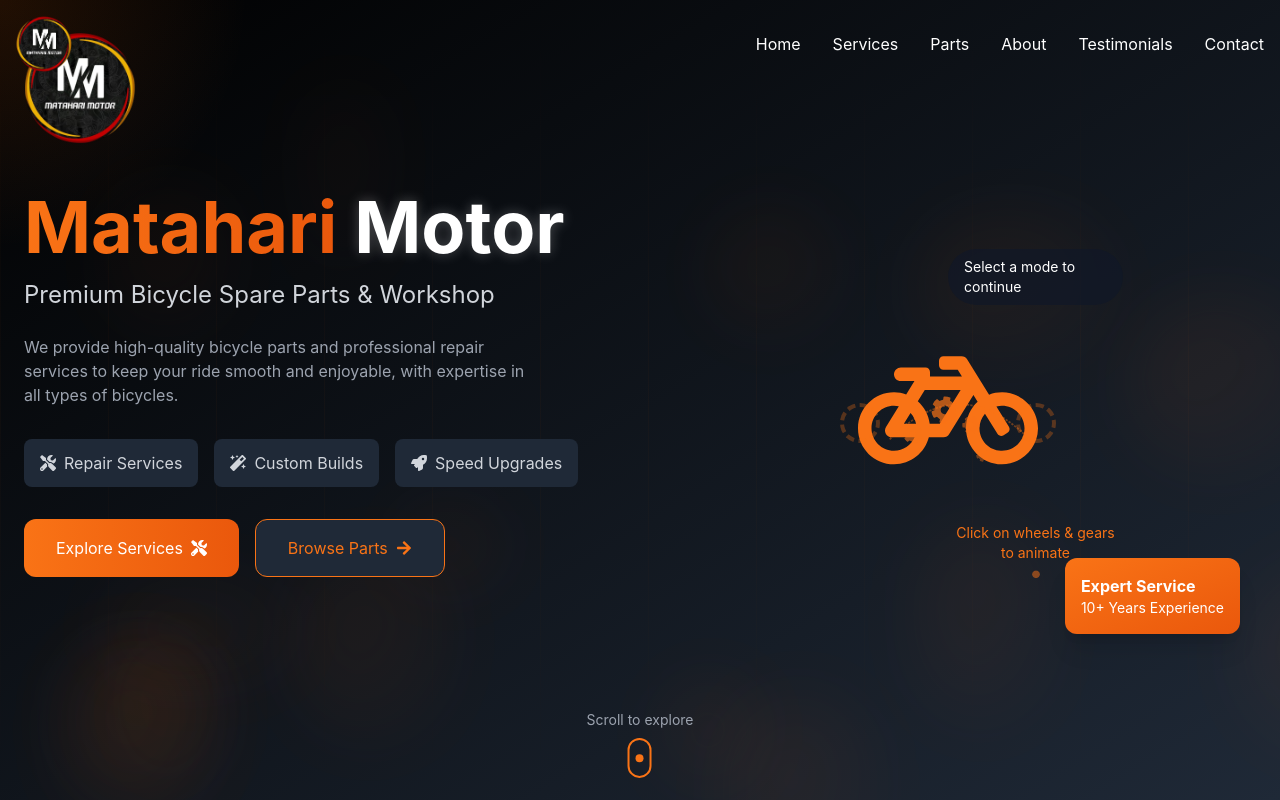
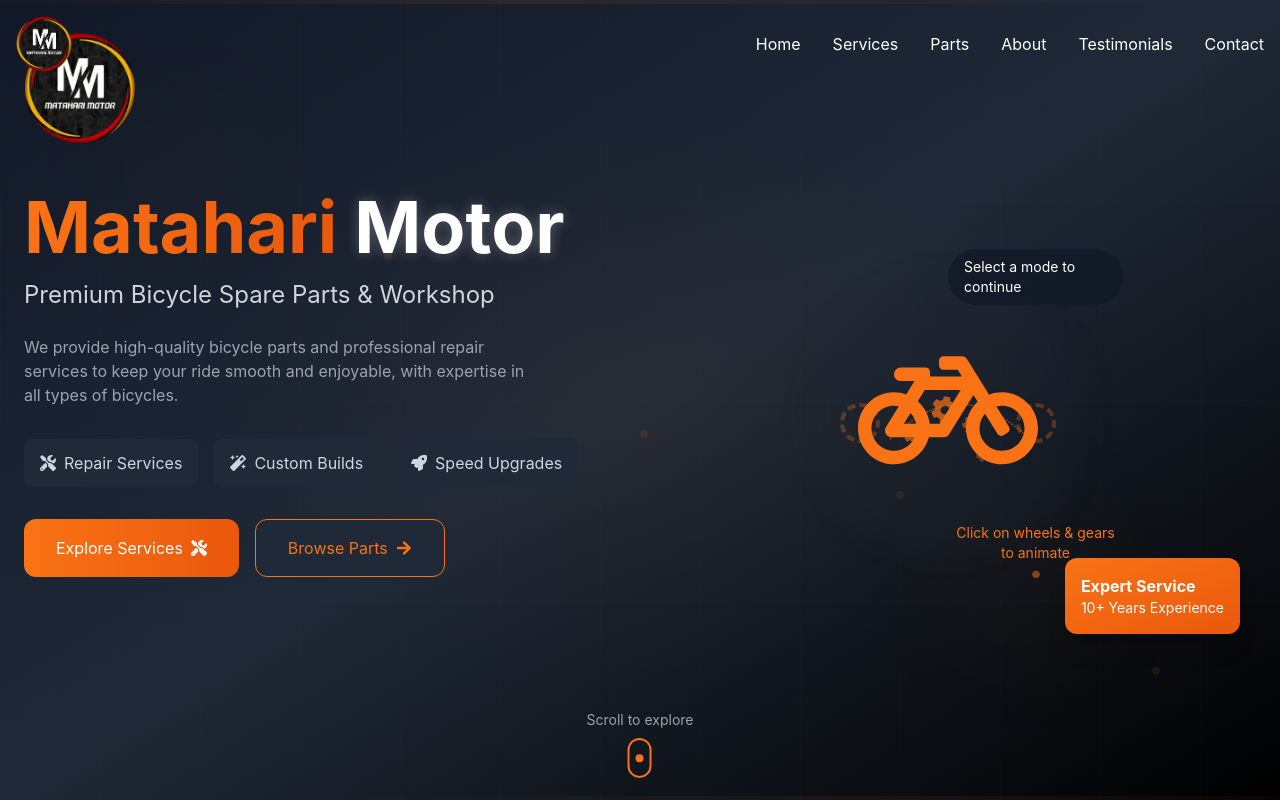
Before and after one commit to MarvelCollin/MatahariMotor, a React (Vite) app: page / in a window 1280 px wide. Shown: the top 800 px of the page. Built offline with nearby package versions, Linux system fonts and the light colour scheme.

Commit message:
fix: background animation conflict

```diff
--- a/src/components/BicycleAnimation.tsx
+++ b/src/components/BicycleAnimation.tsx
@@ -184,30 +184,31 @@ const BicycleAnimation = forwardRef<BicycleAnimationRef, BicycleAnimationProps>(
     handleModeChange();
   }, [interactiveMode, bicycleControls, customizeControls]);
 
-  // Expose methods to parent component - MODIFIED for better positioning
+  // Expose methods to parent component - MODIFIED to be stable
   useImperativeHandle(ref, () => ({
     updateBikePosition: (moveX: number, moveY: number) => {
-      // Only apply subtle transformations to content inside the container
-      // but keep the main container fixed in place
+      // Only apply very subtle transformations to content inside the container
       if (bikeContentRef.current) {
-        bikeContentRef.current.style.transform = `translate(${moveX}px, ${moveY}px)`;
+        // Apply strong damping to make movement barely noticeable
+        const dampedX = moveX * 0.4;
+        const dampedY = moveY * 0.4;
+        bikeContentRef.current.style.transform = `translate(${dampedX}px, ${dampedY}px)`;
       }
 
-      // Create particle trail effect
-      if (particlesRef.current && Math.random() > 0.7) {
-        createParticle(moveX, moveY);
-      }
+      // No particle trail effect - removed to eliminate visual bugs
     }
   }));
 
-  // Particle effect
+  // Particle effect - REDUCED frequency and visibility
   const createParticle = (moveX: number, moveY: number) => {
     if (!particlesRef.current) return;
 
+    // Only create particles occasionally to reduce visual noise
+    if (Math.random() > 0.85) {
       const particle = document.createElement('div');
-    const size = Math.random() * 8 + 4;
-    const speedX = Math.random() * 2 - 1;
-    const speedY = Math.random() * 2 - 1;
+      const size = Math.random() * 6 + 3;
+      const speedX = Math.random() * 1.5 - 0.75;
+      const speedY = Math.random() * 1.5 - 0.75;
 
       particle.style.width = `${size}px`;
       particle.style.height = `${size}px`;
@@ -215,14 +216,14 @@ const BicycleAnimation = forwardRef<BicycleAnimationRef, BicycleAnimationProps>(
       particle.style.position = 'absolute';
       particle.style.pointerEvents = 'none';
 
-    // Different particles for different modes
+      // Different particles for different modes - REDUCED opacity
       if (interactiveMode === "customize") {
-      particle.style.background = `hsl(${Math.random() * 360}, 100%, 70%)`;
+        particle.style.background = `hsla(${Math.random() * 360}, 100%, 70%, 0.6)`;
       } else if (interactiveMode === "speed") {
-      particle.style.background = '#f97316';
-      particle.style.boxShadow = '0 0 8px #f97316';
+        particle.style.background = 'rgba(249, 115, 22, 0.6)';
+        particle.style.boxShadow = '0 0 4px rgba(249, 115, 22, 0.3)';
       } else {
-      particle.style.background = 'rgba(249, 115, 22, 0.7)';
+        particle.style.background = 'rgba(249, 115, 22, 0.4)';
       }
 
       // Position at the center of the container plus the parallax offset
@@ -234,7 +235,7 @@ const BicycleAnimation = forwardRef<BicycleAnimationRef, BicycleAnimationProps>(
       // Animate the particle
       let posX = 0;
       let posY = 0;
-    let opacity = 1;
+      let opacity = 0.7;
 
       const animate = () => {
         if (opacity <= 0) {
@@ -246,7 +247,7 @@ const BicycleAnimation = forwardRef<BicycleAnimationRef, BicycleAnimationProps>(
 
         posX += speedX;
         posY += speedY;
-      opacity -= 0.02;
+        opacity -= 0.03;
 
         particle.style.transform = `translate(${posX}px, ${posY}px)`;
         particle.style.opacity = opacity.toString();
@@ -255,6 +256,7 @@ const BicycleAnimation = forwardRef<BicycleAnimationRef, BicycleAnimationProps>(
       };
 
       requestAnimationFrame(animate);
+    }
   };
 
   // Wheel animation with safety check
@@ -361,11 +363,28 @@ const BicycleAnimation = forwardRef<BicycleAnimationRef, BicycleAnimationProps>(
   `;
 
   return (
-    <div className="relative w-full h-full flex items-center justify-center overflow-visible" ref={bikeRef}>
-      {/* Particle container - fixed position */}
-      <div ref={particlesRef} className="absolute inset-0 pointer-events-none overflow-hidden" />
+    <div className="relative w-full h-full flex items-center justify-center" ref={bikeRef}>
+      {/* Fixed stable background - no particles that can cause issues */}
+      <div className="absolute inset-0 flex items-center justify-center pointer-events-none">
+        {/* Static circle background */}
+        <div className="absolute w-[280px] h-[280px] rounded-full bg-gray-800/20 blur-md"></div>
 
-      {/* Content container that can move slightly with mouse for parallax effect */}
+        {/* Simple glow effect based on mode */}
+        {speedMode && (
+          <div className="absolute w-[300px] h-[300px] rounded-full bg-orange-500/5 blur-xl"></div>
+        )}
+        {customizeMode && (
+          <div
+            className="absolute w-[300px] h-[300px] rounded-full blur-xl"
+            style={{ backgroundColor: `${selectedColor}10` }}
+          ></div>
+        )}
+        {repairMode && (
+          <div className="absolute w-[300px] h-[300px] rounded-full bg-yellow-500/5 blur-xl"></div>
+        )}
+      </div>
+
+      {/* Content container with limited movement */}
       <div
         ref={bikeContentRef}
         className="relative w-[280px] h-[280px] md:w-[350px] md:h-[350px] flex items-center justify-center"
@@ -374,8 +393,8 @@ const BicycleAnimation = forwardRef<BicycleAnimationRef, BicycleAnimationProps>(
         <motion.div
           className="relative w-full h-full flex items-center justify-center"
           animate={{
-            rotateX: customizeMode ? [0, 5, 0] : 0,
-            rotateY: customizeMode ? [0, 8, 0] : 0,
+            rotateX: customizeMode ? [0, 3, 0] : 0,
+            rotateY: customizeMode ? [0, 5, 0] : 0,
             transition: {
               duration: 4,
               repeat: Infinity,
--- a/src/sections/Hero.tsx
+++ b/src/sections/Hero.tsx
@@ -9,7 +9,6 @@ import type { BicycleAnimationRef } from '../components/BicycleAnimation';
 
 const Hero = () => {
   const [interactiveMode, setInteractiveMode] = useState("default");
-  const [cursorPosition, setCursorPosition] = useState({ x: 0, y: 0 });
   const containerRef = useRef<HTMLDivElement>(null);
   const bicycleAnimationRef = useRef<BicycleAnimationRef>(null);
 
@@ -23,21 +22,19 @@ const Hero = () => {
 
   useEffect(() => {
     const handleMouseMove = (e: MouseEvent) => {
-      if (!containerRef.current) return;
+      if (!containerRef.current || !bicycleAnimationRef.current) return;
 
       const { clientX, clientY } = e;
       const { left, top, width, height } = containerRef.current.getBoundingClientRect();
 
-      const x = (clientX - left) / width;
-      const y = (clientY - top) / height;
+      // Calculate normalized position with strong dampening
+      const rawX = (clientX - left) / width;
+      const rawY = (clientY - top) / height;
 
-      setCursorPosition({ x, y });
-
-      if (bicycleAnimationRef.current) {
-        const moveX = (x - 0.5) * 10;
-        const moveY = (y - 0.5) * 5;
-        bicycleAnimationRef.current.updateBikePosition(moveX, moveY);
-      }
+      // Very minimal movement for bicycle only
+      const moveX = (rawX - 0.5) * 4;
+      const moveY = (rawY - 0.5) * 2;
+      bicycleAnimationRef.current.updateBikePosition(moveX, moveY);
     };
 
     window.addEventListener('mousemove', handleMouseMove);
@@ -53,85 +50,87 @@ const Hero = () => {
       animate={{ opacity: 1 }}
       transition={{ duration: 1 }}
     >
-      {/* Dynamic Background */}
-      <div className="absolute inset-0 bg-gradient-to-br from-black to-gray-800 overflow-hidden">
-        {/* Animated circles */}
-        {Array.from({ length: 15 }).map((_, i) => (
+      {/* Fixed Background */}
+      <div className="absolute inset-0 bg-gradient-to-br from-gray-900 via-gray-800 to-black">
+        {/* Static gradient overlay */}
+        <div className="absolute inset-0 opacity-20 bg-[radial-gradient(ellipse_at_center,_var(--tw-gradient-stops))] from-orange-500/20 via-transparent to-transparent"></div>
+
+        {/* Fixed position decorative elements */}
+        <div className="absolute top-[15%] left-[10%] w-24 h-24 rounded-full bg-orange-500/5 blur-3xl"></div>
+        <div className="absolute bottom-[20%] right-[15%] w-32 h-32 rounded-full bg-orange-500/5 blur-3xl"></div>
+        <div className="absolute top-[40%] right-[20%] w-16 h-16 rounded-full bg-orange-600/5 blur-2xl"></div>
+      </div>
+
+      {/* Stable Grid Pattern */}
+      <div className="absolute inset-0 opacity-5 pointer-events-none">
+        <svg width="100%" height="100%" xmlns="http://www.w3.org/2000/svg">
+          <defs>
+            <pattern id="smallGrid" width="20" height="20" patternUnits="userSpaceOnUse">
+              <path d="M 20 0 L 0 0 0 20" fill="none" stroke="rgba(249, 115, 22, 0.3)" strokeWidth="0.5"/>
+            </pattern>
+            <pattern id="grid" width="100" height="100" patternUnits="userSpaceOnUse">
+              <rect width="100" height="100" fill="url(#smallGrid)"/>
+              <path d="M 100 0 L 0 0 0 100" fill="none" stroke="rgba(249, 115, 22, 0.5)" strokeWidth="1"/>
+            </pattern>
+          </defs>
+          <rect width="100%" height="100%" fill="url(#grid)" />
+        </svg>
+      </div>
+
+      {/* Fixed animated accents */}
+      <div className="absolute inset-0 overflow-hidden pointer-events-none">
+        {/* Top accent */}
+        <motion.div
+          className="absolute top-0 left-0 w-full h-1 bg-gradient-to-r from-transparent via-orange-500/20 to-transparent"
+          animate={{
+            x: ['-100%', '100%'],
+            opacity: [0, 0.5, 0]
+          }}
+          transition={{
+            duration: 15,
+            repeat: Infinity,
+            repeatType: "loop",
+            ease: "linear"
+          }}
+        />
+
+        {/* Bottom accent */}
+        <motion.div
+          className="absolute bottom-0 left-0 w-full h-1 bg-gradient-to-r from-transparent via-orange-500/20 to-transparent"
+          animate={{
+            x: ['100%', '-100%'],
+            opacity: [0, 0.5, 0]
+          }}
+          transition={{
+            duration: 18,
+            repeat: Infinity,
+            repeatType: "loop",
+            ease: "linear"
+          }}
+        />
+
+        {/* Minimal animated dots */}
+        {[1, 2, 3, 4].map((item) => (
           <motion.div
-            key={i}
-            className="absolute rounded-full bg-gradient-to-br from-orange-500/20 to-orange-600/5"
+            key={item}
+            className="absolute w-2 h-2 rounded-full bg-orange-500/30"
             style={{
-              top: `${Math.random() * 100}%`,
-              left: `${Math.random() * 100}%`,
-              width: `${Math.random() * 200 + 50}px`,
-              height: `${Math.random() * 200 + 50}px`,
-              filter: 'blur(40px)'
+              top: `${20 + item * 15}%`,
+              left: `${10 + item * 20}%`,
             }}
             animate={{
-              y: [0, Math.random() * 50 - 25],
-              x: [0, Math.random() * 50 - 25],
-              scale: [1, Math.random() * 0.3 + 0.8, 1],
-              opacity: [0.2, 0.4, 0.2]
+              y: [0, item % 2 === 0 ? 30 : -30, 0],
+              opacity: [0.2, 0.4, 0.2],
             }}
             transition={{
-              duration: Math.random() * 10 + 10,
+              duration: 10 + item * 2,
               repeat: Infinity,
-              repeatType: 'reverse'
+              repeatType: "reverse",
+              ease: "easeInOut"
             }}
           />
         ))}
       </div>
-
-      {/* Animated Grid Lines */}
-      <div className="absolute inset-0 opacity-10">
-        <div className="w-full h-full grid grid-cols-12 gap-4">
-          {Array.from({ length: 12 }).map((_, i) => (
-            <motion.div
-              key={i}
-              className="h-full w-px bg-gradient-to-b from-transparent via-orange-500/30 to-transparent"
-              initial={{ height: 0 }}
-              animate={{ height: '100%' }}
-              transition={{
-                duration: 2,
-                delay: i * 0.1,
-                ease: "easeOut"
-              }}
-            />
-          ))}
-        </div>
-        <div className="w-full h-full grid grid-rows-12 gap-4">
-          {Array.from({ length: 12 }).map((_, i) => (
-            <motion.div
-              key={i}
-              className="w-full h-px bg-gradient-to-r from-transparent via-orange-500/30 to-transparent"
-              initial={{ width: 0 }}
-              animate={{ width: '100%' }}
-              transition={{
-                duration: 2,
-                delay: i * 0.1,
-                ease: "easeOut"
-              }}
-            />
-          ))}
-        </div>
-      </div>
-
-      {/* Custom radial glow following cursor */}
-      <motion.div
-        className="pointer-events-none absolute w-[500px] h-[500px] rounded-full"
-        style={{
-          background: `radial-gradient(circle at center, rgba(249, 115, 22, 0.3) 0%, transparent 70%)`,
-          left: `calc(${cursorPosition.x * 100}% - 250px)`,
-          top: `calc(${cursorPosition.y * 100}% - 250px)`,
-        }}
-        animate={{
-          opacity: [0.3, 0.7, 0.3],
-        }}
-        transition={{
-          duration: 4,
-          repeat: Infinity,
-        }}
-      />
 
       {/* Main content container */}
       <div className="container mx-auto px-6 h-full flex flex-col items-center justify-center relative z-10">
@@ -309,7 +308,7 @@ const Hero = () => {
               <p className="text-sm">10+ Years Experience</p>
             </motion.div>
 
-            {/* Bicycle Animation Component - now in a fixed container */}
+            {/* Bicycle Animation Component */}
             <div className="relative w-full h-full flex items-center justify-center pt-8">
               <BicycleAnimation
                 ref={bicycleAnimationRef}
```
Lines whose indentation alone changed are shown as unchanged.
